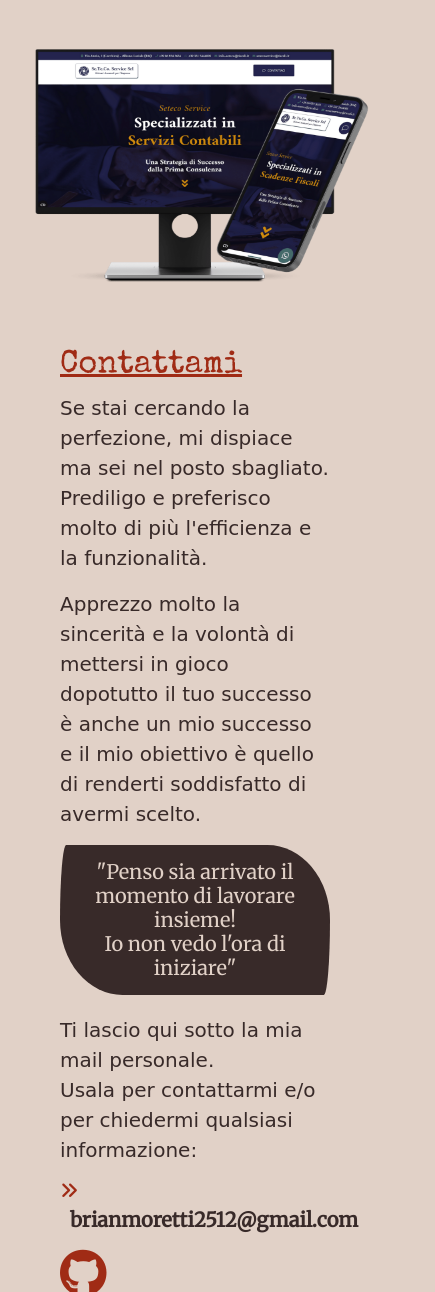
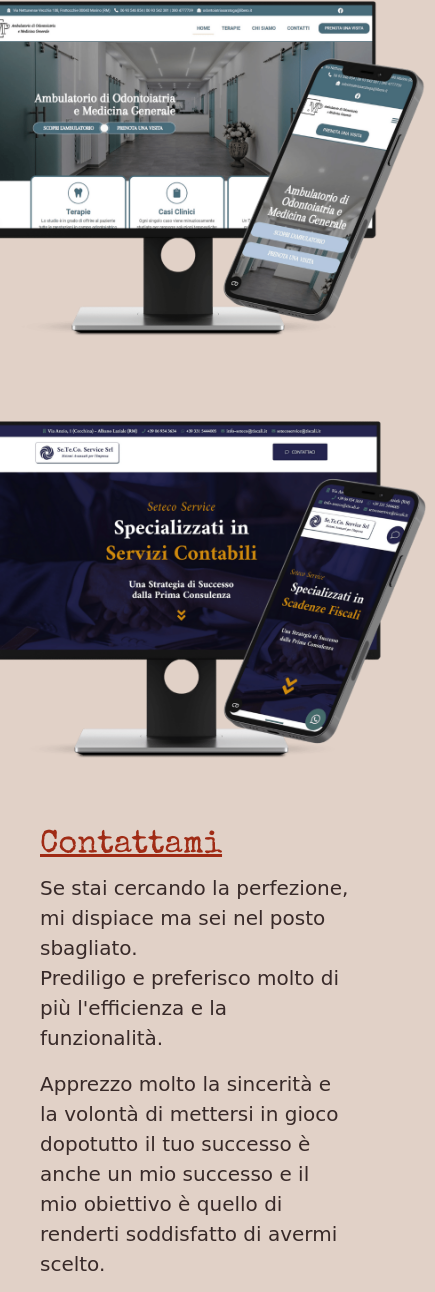
Before and after one commit to brian-moretti/brian-moretti.github.io, a plain HTML site: page index.html in a window 390 px wide. Shown: the part 2692-3984 px from the top of the page, 435 px wide, since content can reach past the window. Drawn offline with nearby package versions, Linux system fonts and the light colour scheme; a web font is replaced by a local one.

Commit message:
Add files via upload

```diff
--- a/assets/sass-css/style.scss
+++ b/assets/sass-css/style.scss
@@ -394,8 +394,8 @@ footer {
   padding-right: 0;
 }
 .project-container img{
-  width: 360px;
-  height: 270px;
+  width: 480px;
+  height: 390px;
 }
 
   .contact-info {
@@ -404,7 +404,7 @@ footer {
   }
 
   .contact-me {
-    padding: 25px 60px;
+    padding: 25px 40px;
     height: auto;
   }
 .contact-address{
```
Also changed, not shown: index.html (+1 -3 lines), assets/images/contact-image.png, assets/images/intro-image.png, assets/sass-css/style.css, assets/sass-css/style.min.css.
